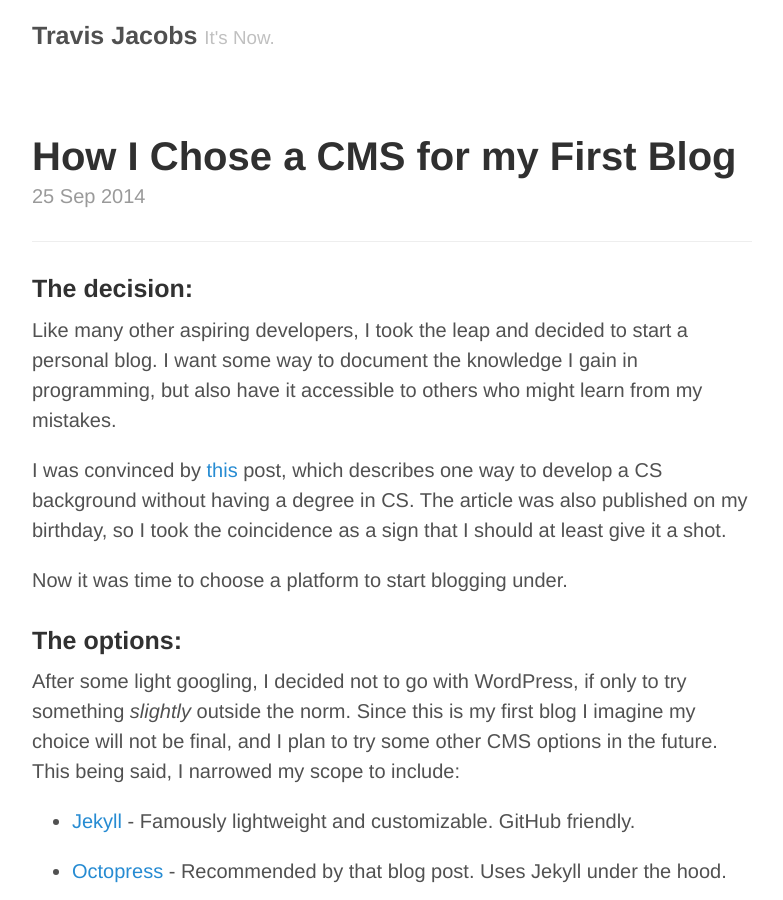
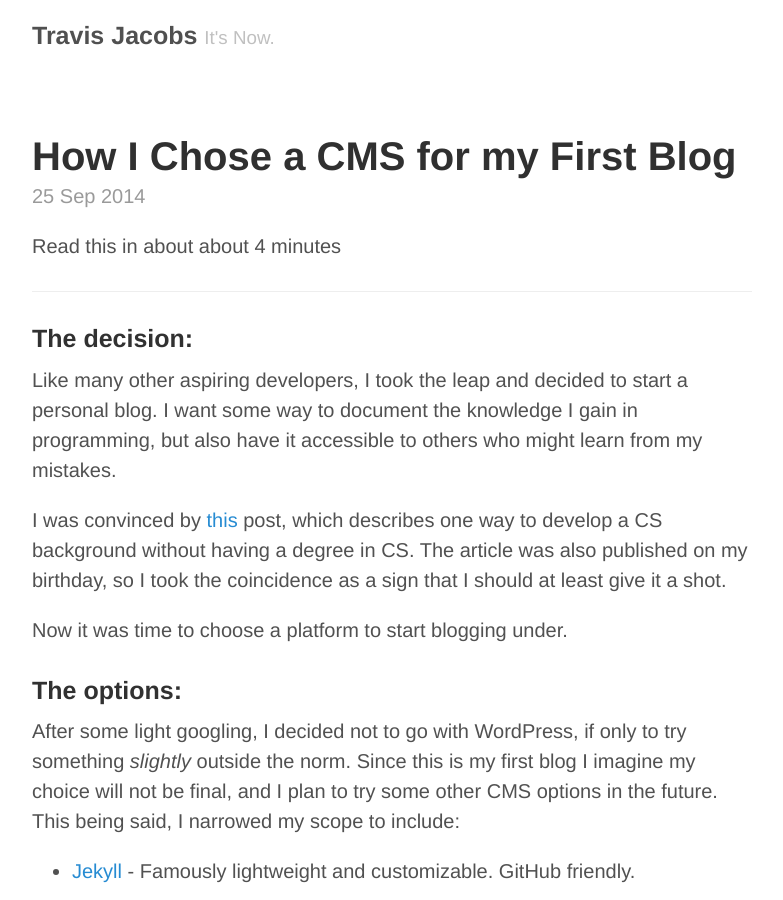
Before and after one commit to travs/travs.github.io, a Jekyll site: the page built from _posts/2014-09-25-how-i-chose-my-first-cms.md, in a window 1280 px wide and 900 px high. Shown: the whole window, without its empty margins (248-1031 px from the left). Built offline with Jekyll 4.4.1, drawn with Linux system fonts in a browser that asks for light colours; Markdown is read by kramdown in place of the engine named in the settings.

Commit message:
adds read in x minutes

```diff
--- a/_posts/2014-09-25-how-i-chose-my-first-cms.md
+++ b/_posts/2014-09-25-how-i-chose-my-first-cms.md
@@ -3,7 +3,7 @@ layout: post
 title: How I Chose a CMS for my First Blog
 ---
 
-
+Read this in about {{ page.content | reading_time }}
 
 -----
 ###The decision:
```
